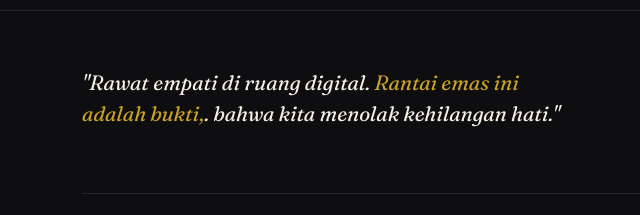
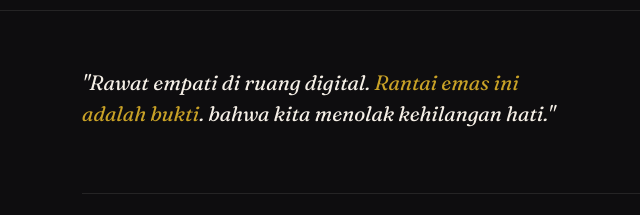
Before and after one commit to gresyaarini-ui/DehumanisasiDigital, a plain HTML site: page nilai-sila-2.html in a window 1280 px wide. Shown: the part 2031-2246 px from the top of the page, 0-640 px from the left. Drawn offline with Linux system fonts and the light colour scheme.

Commit message:
Update nilai-sila-2.html

```diff
--- a/nilai-sila-2.html
+++ b/nilai-sila-2.html
@@ -135,7 +135,7 @@
   <div class="wrap">
     <div class="footer-grid">
       <div class="footer-quote">
-        "Rawat empati di ruang digital. <span class="accent">Rantai emas ini adalah bukti,</span>.
+        "Rawat empati di ruang digital. <span class="accent">Rantai emas ini adalah bukti</span>.
         bahwa kita menolak kehilangan hati."
       </div>
       <div class="footer-meta">
```
